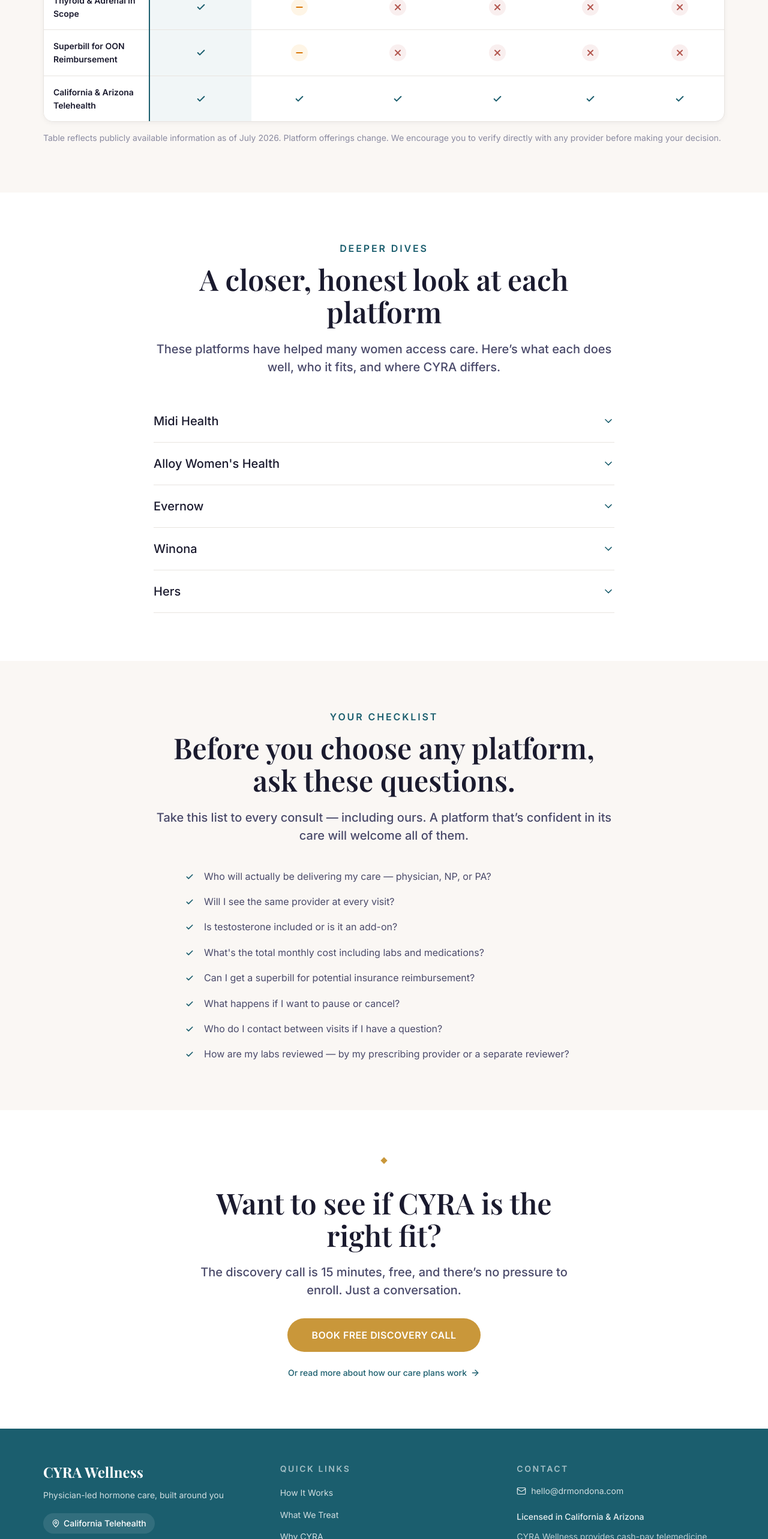
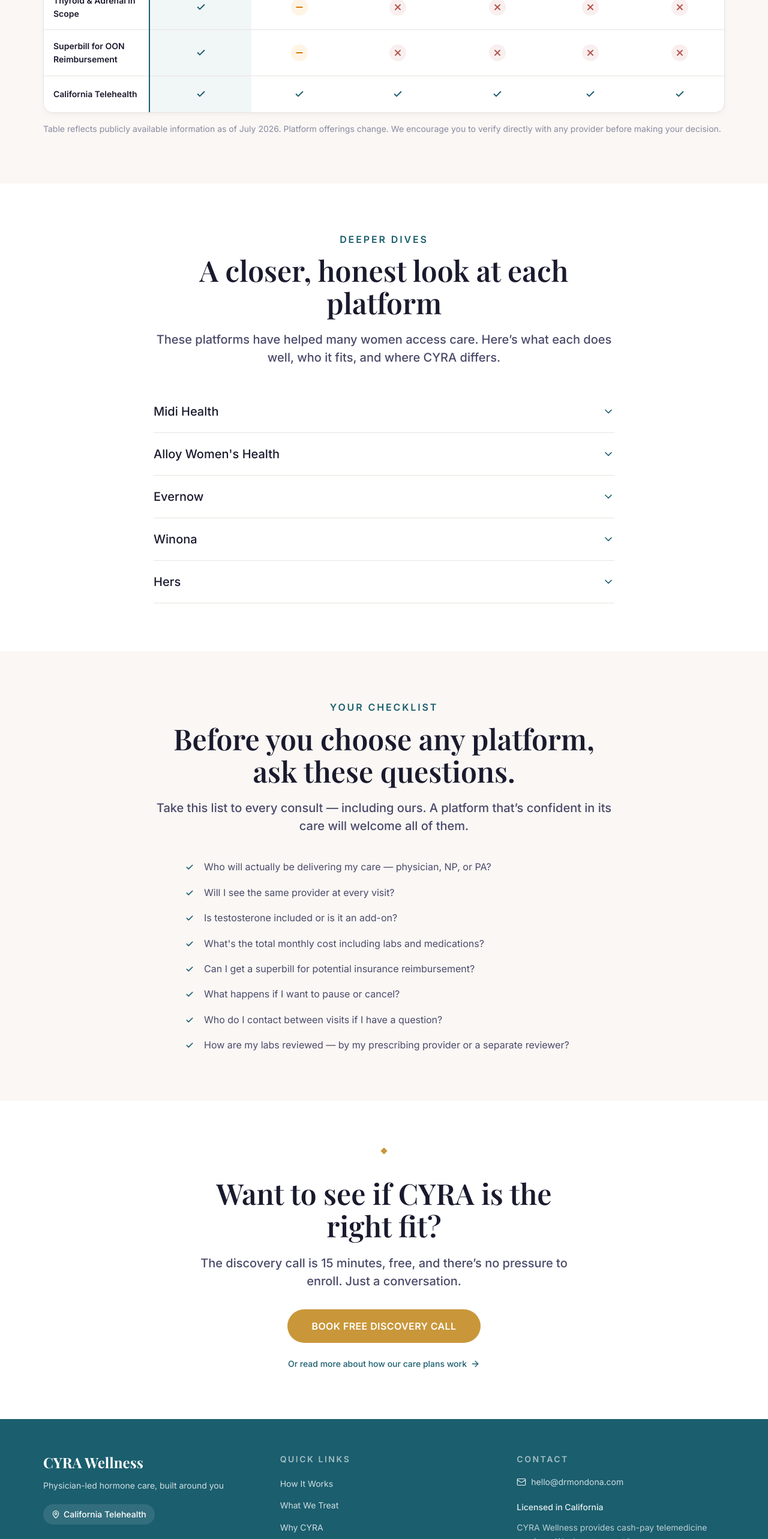
Before and after one commit to bagoodwin21/cyra-website, a Next.js app: page /compare in a window 1280 px wide. Shown: the part 3000-5566 px from the top of the page at 60% size. Built offline with nearby package versions, Linux system fonts and the light colour scheme.

Commit message:
Remove Arizona references; California-only licensing
Co-Authored-By: Claude Fable 5 <noreply@anthropic.com>
Claude-Session: https://claude.ai/code/session_013C4xoa3qJ4h2zVs34SiMgE

```diff
--- a/src/app/compare/comparison-table.tsx
+++ b/src/app/compare/comparison-table.tsx
@@ -127,7 +127,7 @@ const ROWS: Row[] = [
     ],
   },
   {
-    criterion: "California & Arizona Telehealth",
+    criterion: "California Telehealth",
     cells: [
       { verdict: "yes" },
       { verdict: "yes" },
--- a/src/app/faq/page.tsx
+++ b/src/app/faq/page.tsx
@@ -22,7 +22,7 @@ const faqs = [
   {
     question: "Where are you licensed?",
     answer:
-      "Dr. Mondona Goodwin, DO is licensed in California and Arizona. All visits take place over secure video telemedicine.",
+      "Dr. Mondona Goodwin, DO is licensed in California. All visits take place over secure video telemedicine.",
   },
   {
     question: "Do you prescribe testosterone for women?",
--- a/src/app/page.tsx
+++ b/src/app/page.tsx
@@ -115,7 +115,7 @@ export default function HomePage() {
             />
             <FAQItem
               question="Where are you licensed to practice?"
-              answer="Dr. Goodwin is licensed in California and Arizona, and all visits are conducted by secure video telemedicine."
+              answer="Dr. Goodwin is licensed in California, and all visits are conducted by secure video telemedicine."
             />
             <FAQItem
               question="Do you prescribe testosterone for women?"
--- a/src/lib/site.ts
+++ b/src/lib/site.ts
@@ -5,7 +5,7 @@ export const siteConfig = {
   description:
     "CYRA Wellness is a California cash-pay telemedicine practice specializing in perimenopause, menopause, hormone replacement therapy (including testosterone), and midlife weight management. Led by Dr. Mondona Goodwin, DO.",
   physician: "Dr. Mondona Goodwin, DO",
-  licensedStates: "Licensed in California & Arizona",
+  licensedStates: "Licensed in California",
   disclaimer:
     "CYRA Wellness provides cash-pay telemedicine services. We do not accept insurance.",
 };
```
